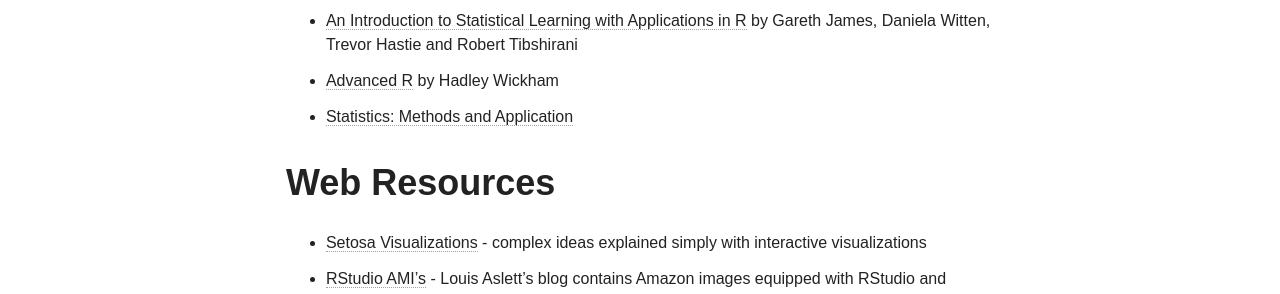
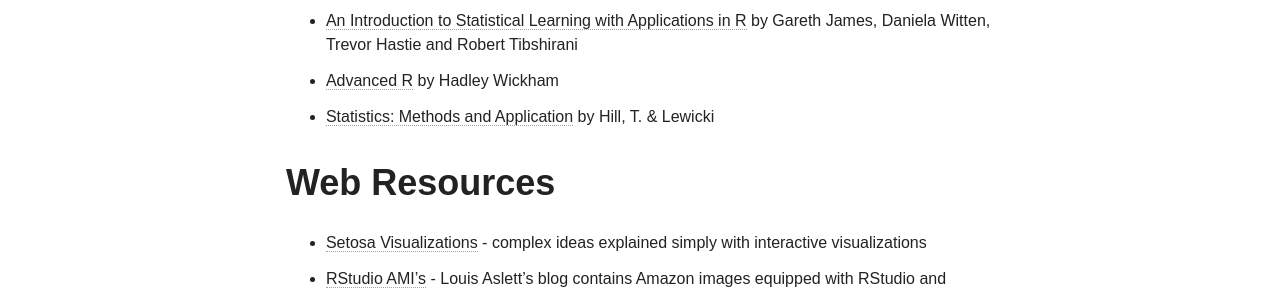
Before and after one commit to ctufts/ctufts.github.io, a Jekyll site: the page built from resources/index.md, in a window 1280 px wide. Shown: the part 440-734 px from the top of the page. Built offline with Jekyll 4.4.1, drawn with Linux system fonts in a browser that asks for light colours; nearby versions of some CDN libraries.

Commit message:
added author to statsoft book
updated resources authors

```diff
--- a/resources/index.md
+++ b/resources/index.md
@@ -7,7 +7,7 @@
 # Online Books (Free)
 * [An Introduction to Statistical Learning with Applications in R](http://www-bcf.usc.edu/~gareth/ISL/) by Gareth James, Daniela Witten, Trevor Hastie and Robert Tibshirani
 * [Advanced R](http://adv-r.had.co.nz/) by Hadley Wickham
-* [Statistics: Methods and Application](http://www.statsoft.com/textbook/)
+* [Statistics: Methods and Application](http://www.statsoft.com/textbook/) by Hill, T. & Lewicki
 
 # Web Resources
 * [Setosa Visualizations](http://setosa.io/#/) - complex ideas explained simply with interactive visualizations
```
